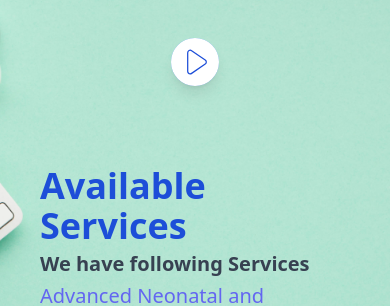
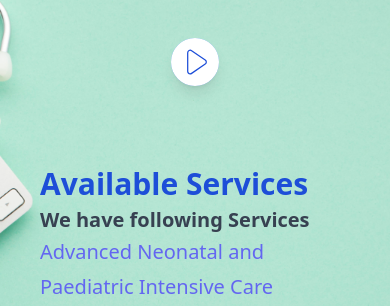
Before and after one commit to Rajit909/pulse-hospital, a React (Vite) app: page / in a window 390 px wide. Shown: the part 3256-3562 px from the top of the page. Built offline with nearby package versions, Linux system fonts and the light colour scheme.

Commit message:
bug fixed

```diff
--- a/src/components/Services.jsx
+++ b/src/components/Services.jsx
@@ -17,7 +17,7 @@ const Services = () => {
           <div className=" flex justify-center mx-10" data-aos="zoom-in">
             {/* right */}
             <div className="pb-4">
-              <h1 className=" font-bold text-4xl text-blue-700 mb-1">
+              <h1 className=" font-bold text-3xl md:text-4xl text-blue-700 mb-1">
                 Available Services
               </h1>
 
```
